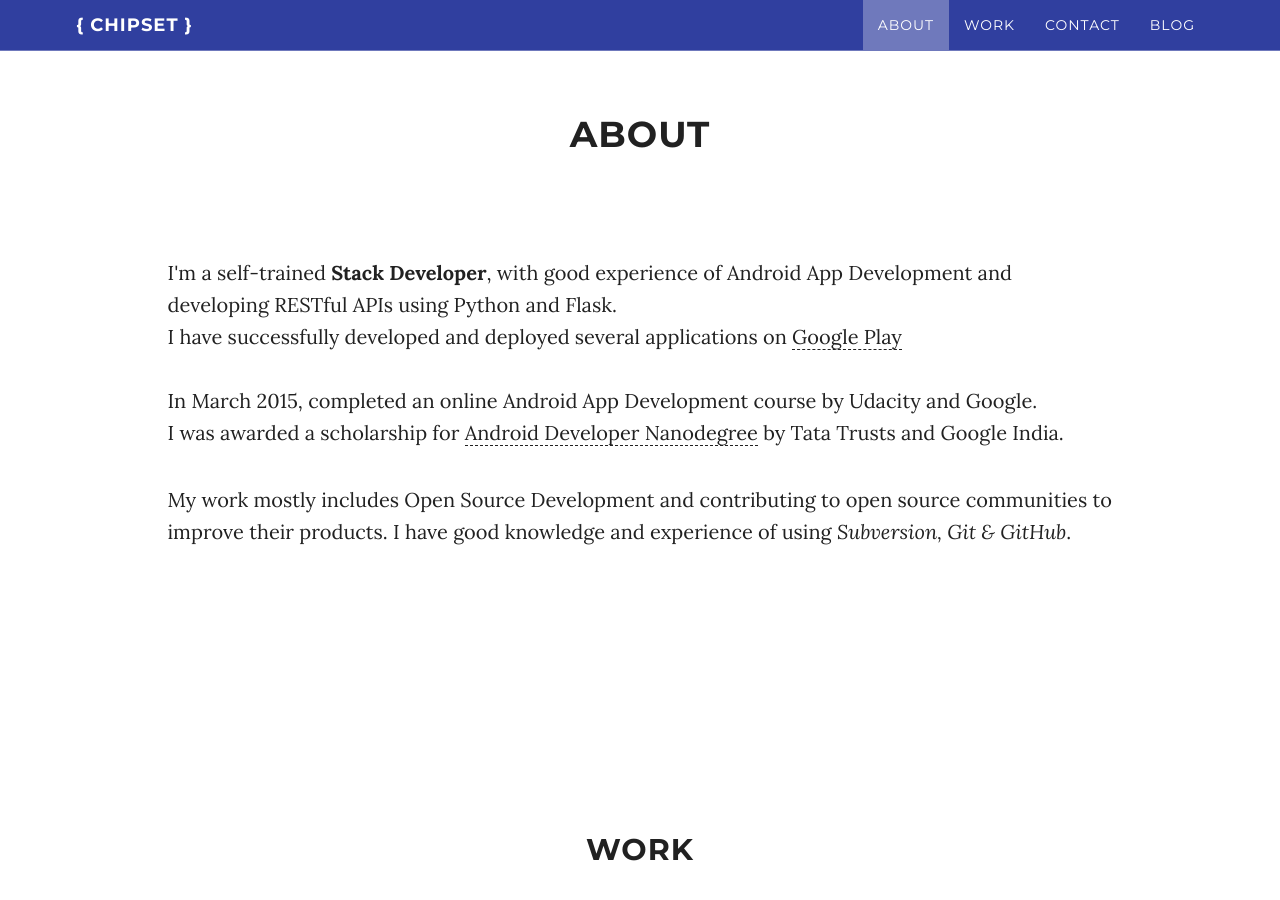
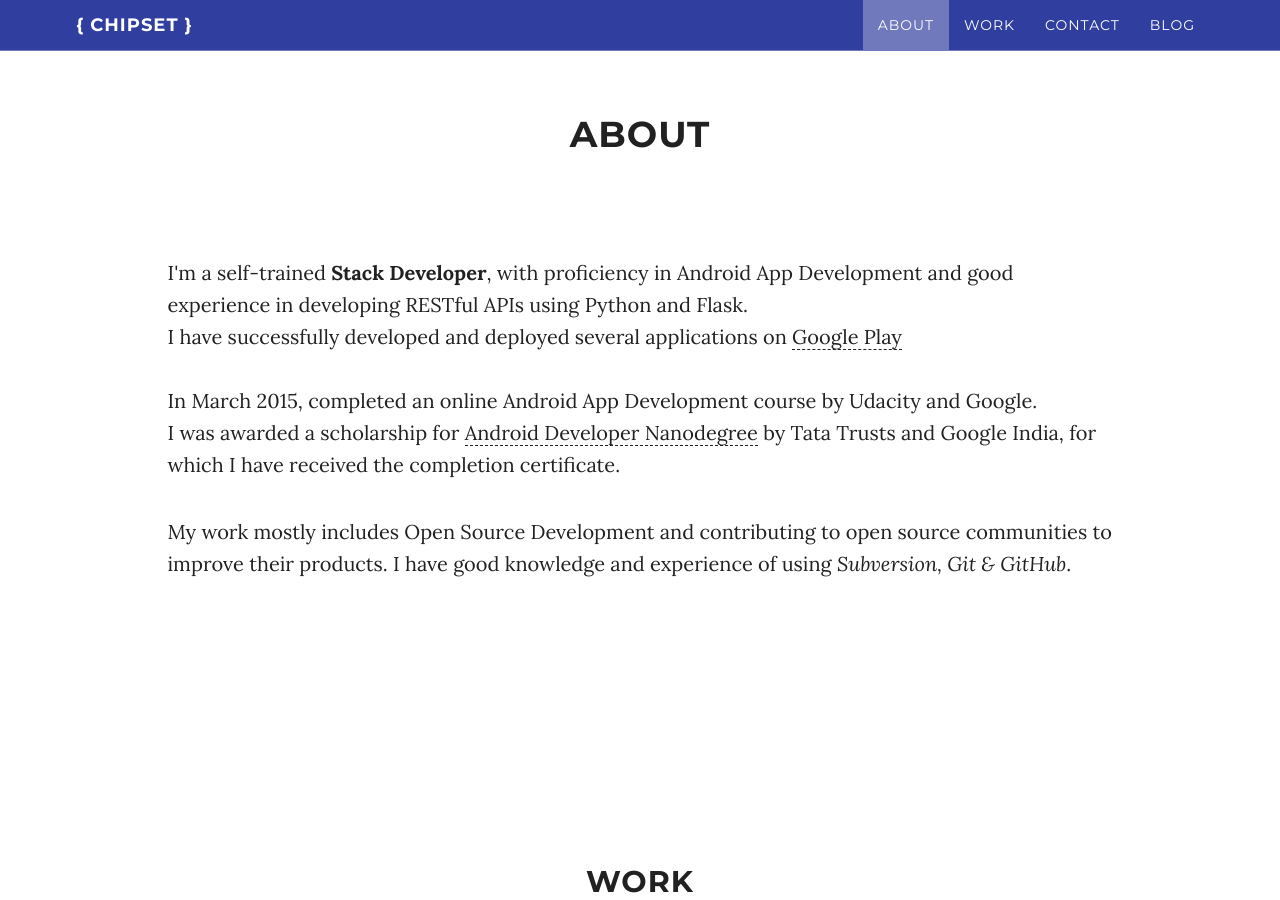
Before and after one commit to kartikarora/kartikarora.me, a Jekyll site: the page built from index.html, in a window 1280 px wide and 900 px high, scrolled down 1035 px. Built offline with Jekyll 4.4.1, drawn with Linux system fonts in a browser that asks for light colours; nearby versions of some CDN libraries; emoji names are drawn with the system emoji font; comment, search, counter and statistics services are not loaded; some of the changed text lies outside the part shown.

Commit message:
Added Nanodegree completion

```diff
--- a/_config.yml
+++ b/_config.yml
@@ -138,7 +138,7 @@ social:
   - title: "twitter"
     url: "https://twitter.com/kartikarora95"
   - title: "youtube"
-    url: "https://youtube.com/MrChipset95"
+    url: "https://youtube.com/kartikarora"
   - title: "linkedin"
     url: "https://in.linkedin.com/in/arorakartik"
   - title: "angellist"
--- a/_includes/header.html
+++ b/_includes/header.html
@@ -8,7 +8,7 @@
           <div class="col-md-10 col-md-offset-1">
             <h1>&nbsp;</h1>
             <h1>Kartik Arora { Chipset }</h1>
-            <h3>Android App Developer | Drummer | Tech Enthusiast</h3>
+            <h3>Stack Developer | Drummer | Tech Enthusiast</h3>
             <h5>&nbsp;</h5>
             <span class="intro-text">{{ content }}</span>
             <h5>&nbsp;</h5>
--- a/about.html
+++ b/about.html
@@ -7,12 +7,16 @@ title: About
 
 <p>&nbsp;</p>
 <p style="text-align: left;">
-    I'm a self-trained <b>Stack Developer</b>, with good experience of Android App Development and developing RESTful APIs using Python and Flask.
-    <br>I have successfully developed and deployed several applications on <a href="https://play.google.com/store/apps/developer?id=Kartik Arora" target="_blank">Google Play</a>
+    I'm a self-trained <b>Stack Developer</b>, with proficiency in Android App Development and good experience in
+    developing RESTful APIs using Python and Flask.
+    <br>I have successfully developed and deployed several applications on <a
+        href="https://play.google.com/store/apps/developer?id=Kartik Arora" target="_blank">Google Play</a>
     <br>
     <br>In March 2015, completed an online Android App Development course by Udacity and Google.
-    <br>I was awarded a scholarship for <a href="/blog/Android-Developer-Nanodegree">Android Developer Nanodegree</a>  by Tata Trusts and Google India.
+    <br>I was awarded a scholarship for <a href="/blog/Android-Developer-Nanodegree">Android Developer Nanodegree</a> by
+    Tata Trusts and Google India, for which I have received the completion certificate.
 </p>
 <p style="text-align: left;">
-    My work mostly includes Open Source Development and contributing to open source communities to improve their products. I have good knowledge and experience of using <i>Subversion, Git &amp; GitHub</i>.
+    My work mostly includes Open Source Development and contributing to open source communities to improve their
+    products. I have good knowledge and experience of using <i>Subversion, Git &amp; GitHub</i>.
 </p>
```
